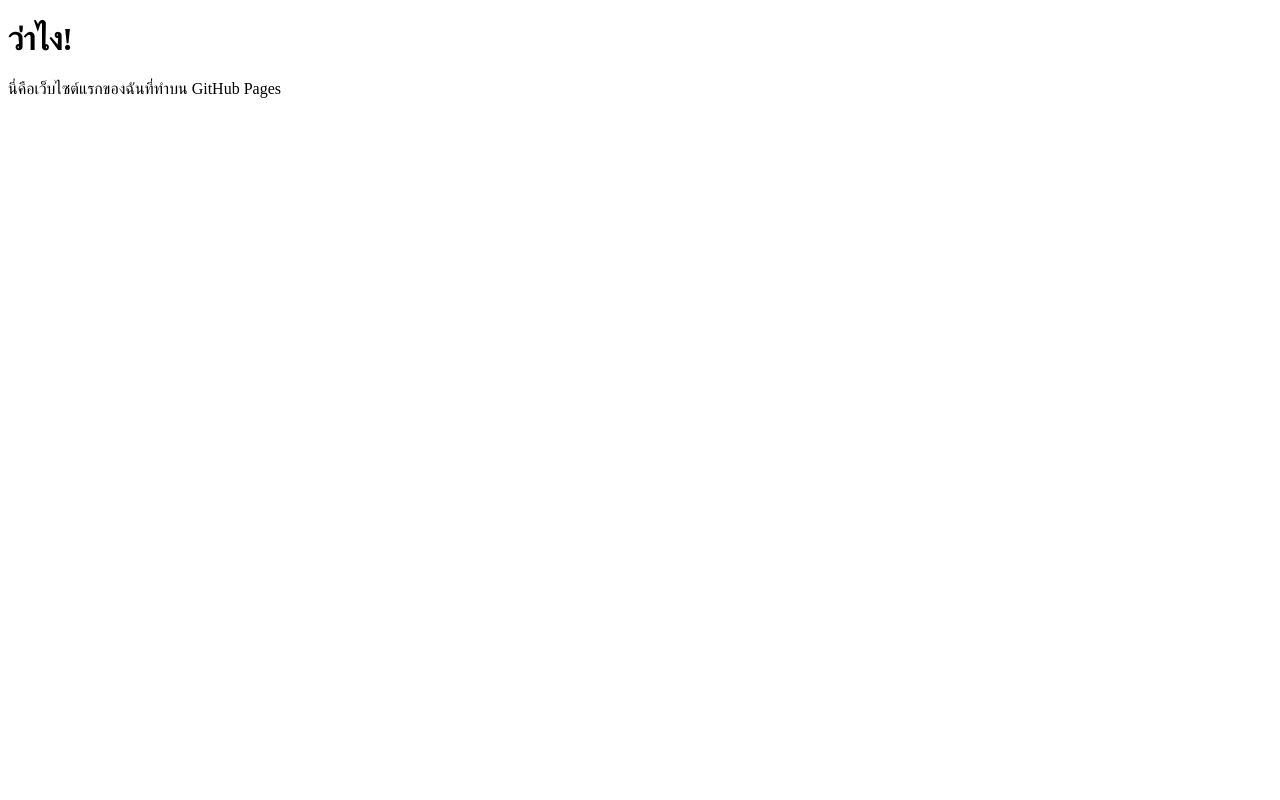
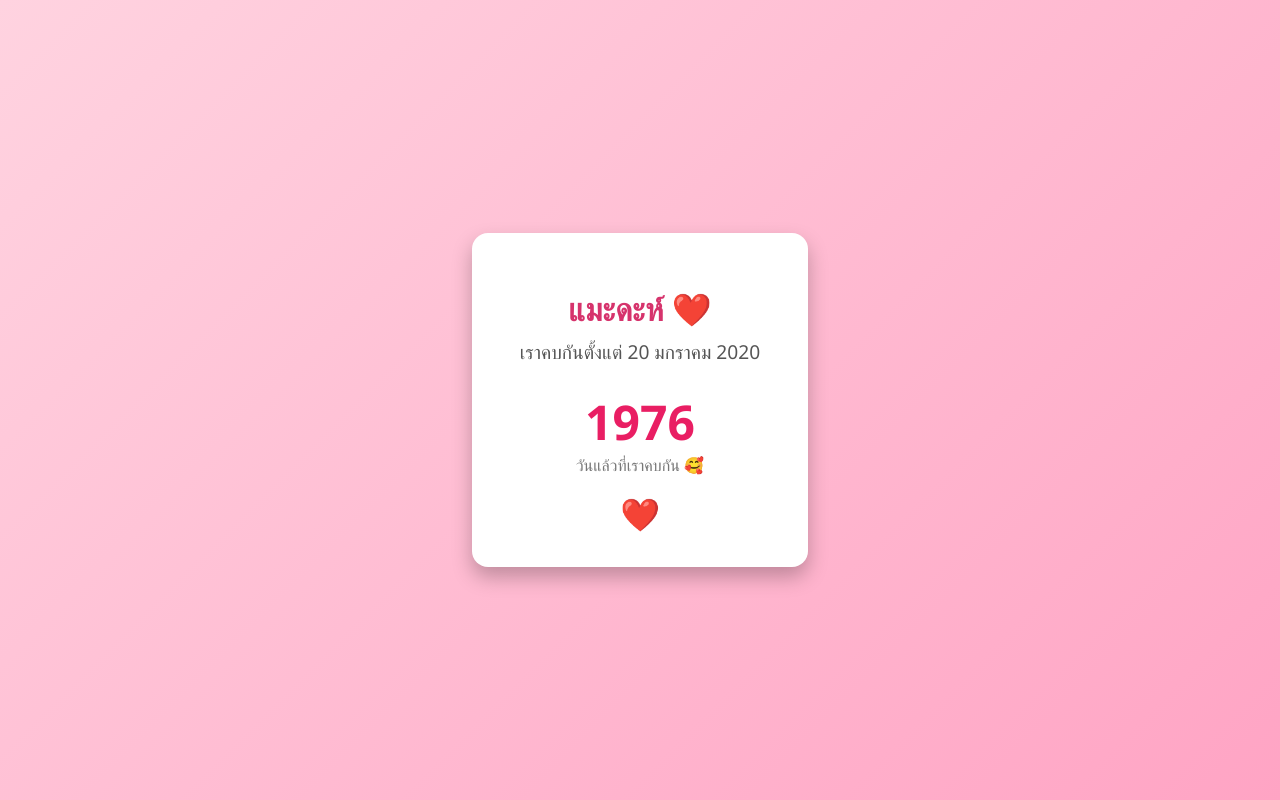
Before and after one commit to amriewesko/mywebsite, a plain HTML site: page index.html in a window 1280 px wide. Drawn offline with Linux system fonts and the light colour scheme.

Commit message:
Update index.html

```diff
--- a/index.html
+++ b/index.html
@@ -2,10 +2,77 @@
 <html lang="th">
 <head>
   <meta charset="UTF-8" />
-  <title>เว็บไซต์ของฉัน</title>
+  <title>วันครบรอบของเรา</title>
+  <style>
+    body {
+      font-family: 'Segoe UI', Tahoma, Geneva, Verdana, sans-serif;
+      background: linear-gradient(135deg, #ffd3e0 0%, #ffa4c4 100%);
+      color: #333;
+      display: flex;
+      justify-content: center;
+      align-items: center;
+      height: 100vh;
+      margin: 0;
+    }
+    .container {
+      background: white;
+      padding: 2rem 3rem;
+      border-radius: 16px;
+      box-shadow: 0 10px 20px rgba(0,0,0,0.25);
+      text-align: center;
+      max-width: 420px;
+    }
+    h1 {
+      margin-bottom: 0.5rem;
+      color: #d6336c;
+    }
+    .date {
+      font-size: 1.2rem;
+      margin-bottom: 1.5rem;
+      color: #555;
+    }
+    .count {
+      font-size: 3rem;
+      font-weight: bold;
+      color: #e91e63;
+    }
+    .label {
+      font-size: 1rem;
+      color: #777;
+    }
+    .heart {
+      font-size: 2rem;
+      color: red;
+      margin-top: 1rem;
+      animation: beat 1s infinite;
+    }
+    @keyframes beat {
+      0%, 100% { transform: scale(1); }
+      50% { transform: scale(1.2); }
+    }
+  </style>
 </head>
 <body>
-  <h1>ว่าไง!</h1>
-  <p>นี่คือเว็บไซต์แรกของฉันที่ทำบน GitHub Pages</p>
+  <div class="container">
+    <h1>แมะดะห์ ❤️</h1>
+    <div class="date">เราคบกันตั้งแต่ 20 มกราคม 2020</div>
+    <div class="count" id="daysCount">กำลังโหลด...</div>
+    <div class="label">วันแล้วที่เราคบกัน 🥰</div>
+    <div class="heart">❤️</div>
+  </div>
+
+  <script>
+    const startDate = new Date('2020-01-20'); // วันที่คบกัน
+    const today = new Date();
+
+    // ล้างเวลาทำให้คำนวณตรงวัน
+    startDate.setHours(0,0,0,0);
+    today.setHours(0,0,0,0);
+
+    const diffTime = today - startDate;
+    const diffDays = Math.floor(diffTime / (1000 * 60 * 60 * 24));
+
+    document.getElementById('daysCount').textContent = diffDays;
+  </script>
 </body>
 </html>
```
